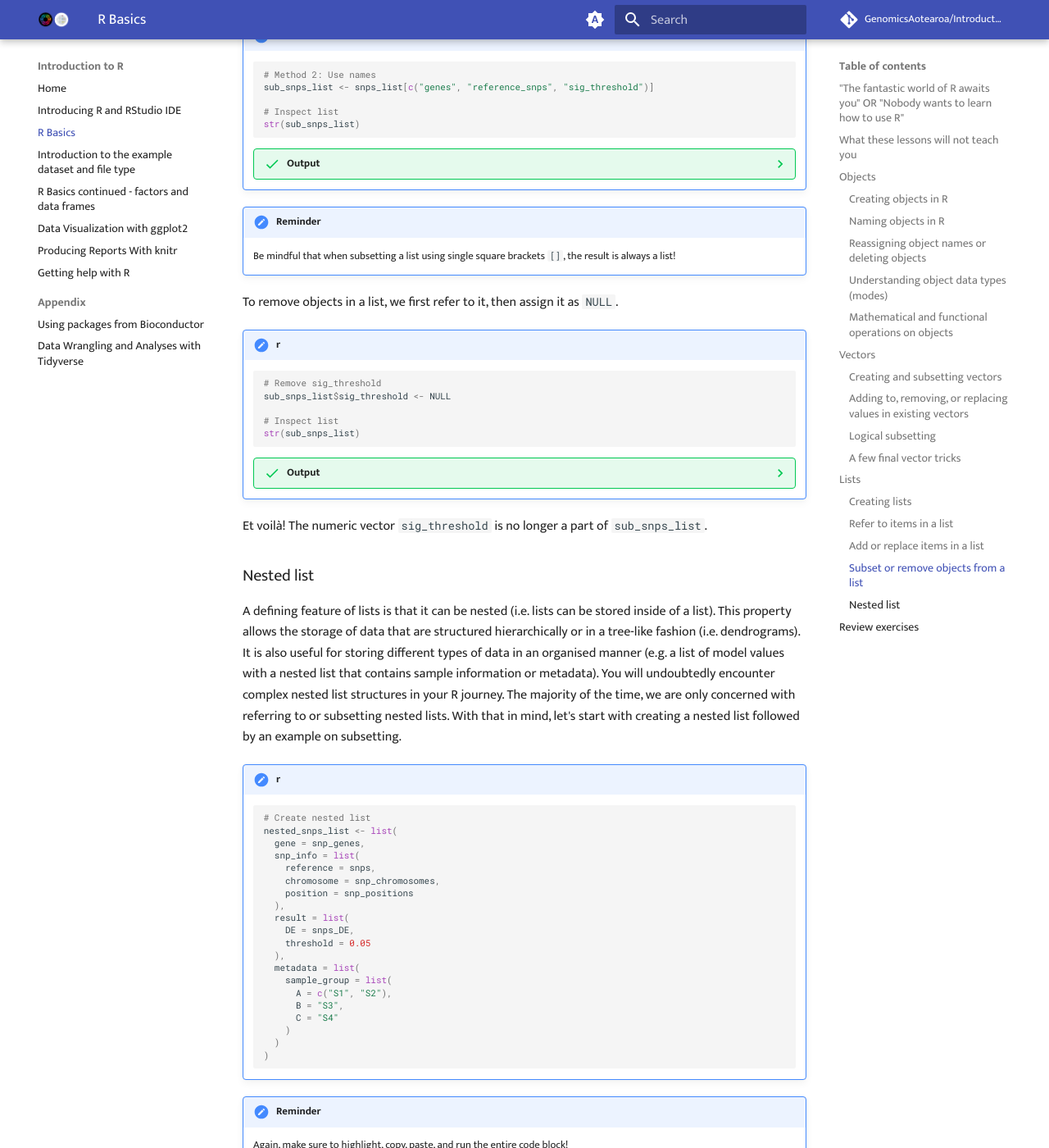
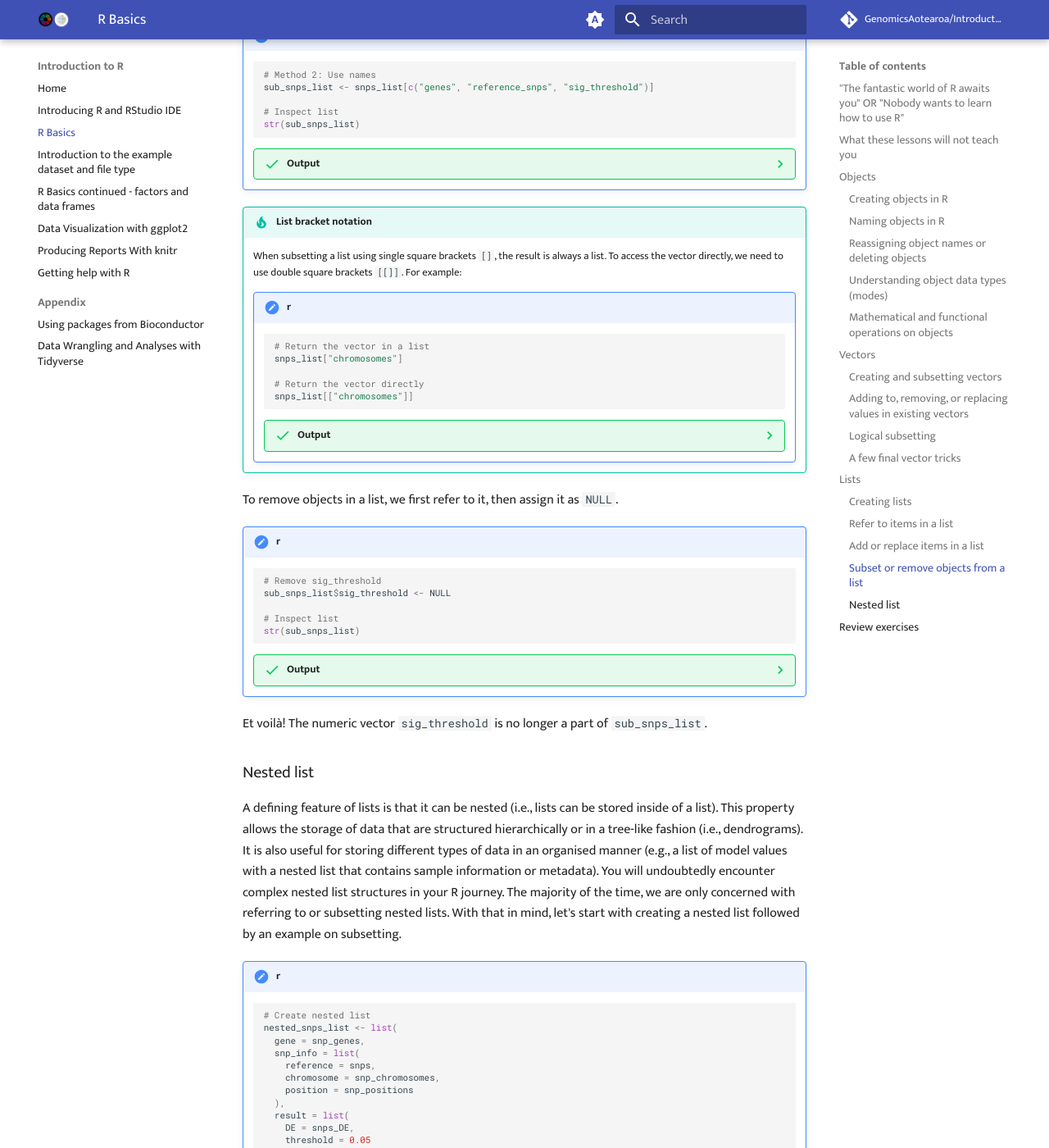
Before and after one commit to GenomicsAotearoa/Introduction-to-R, an MkDocs documentation site: the page built from docs/01-r-basics.md, in a window 1280 px wide and 1400 px high, scrolled down 18855 px. Shown: the whole window at 82% size. Built offline with MkDocs 1.6.1 and Material for MkDocs 9.7.7, drawn with Linux system fonts in a browser that asks for light colours; emoji names are drawn with the system emoji font; comment, search, counter and statistics services are not loaded; some of the changed text lies outside the part shown.

Commit message:
add list hint and format r-basics

````diff
--- a/docs/01-r-basics.md
+++ b/docs/01-r-basics.md
@@ -985,8 +985,6 @@ To replace items in a list, we refer to the item, then assign it something
 else. Let's say we want the `DE_genes` to be in numeric, instead of logical
 mode.
 
-<!-- 15:50 01/03/2024 JSB -->
-
 !!! r-project "r"
 
     ```r
@@ -1084,10 +1082,30 @@ index or name. The following code will subset the items `genes`,
          $ sig_threshold : num 0.05
         ```
 
-!!! bell "Reminder"
+!!! tip "List bracket notation"
 
-    Be mindful that when subsetting a list using single square brackets `[]`,
-    the result is always a list!
+    When subsetting a list using single square brackets `[]`, the result is
+    always a list. To access the vector directly, we need to use double square
+    brackets `[[]]`. For example:
+
+    !!! r-project "r"
+
+        ```r
+        # Return the vector in a list
+        snps_list["chromosomes"]
+
+        # Return the vector directly
+        snps_list[["chromosomes"]]
+        ```
+
+        ??? success "Output"
+
+            ```
+            $chromosomes
+            [1] "3"  "11" "X"  "6"
+
+            [1] "3"  "11" "X"  "6"
+            ```
 
 To remove objects in a list, we first refer to it, then assign it as `NULL`.
 
@@ -1115,7 +1133,7 @@ Et voilà! The numeric vector `sig_threshold` is no longer a part of
 
 ### Nested list
 
-A defining feature of lists is that it can be nested (i.e. lists can be stored inside of a list). This property allows the storage of data that are structured hierarchically or in a tree-like fashion (i.e. dendrograms). It is also useful for storing different types of data in an organised manner (e.g. a list of model values with a nested list that contains sample information or metadata). You will undoubtedly encounter complex nested list structures in your R journey. The majority of the time, we are only concerned with referring to or subsetting nested lists. With that in mind, let's start with creating a nested list followed by an example on subsetting.
+A defining feature of lists is that it can be nested (i.e., lists can be stored inside of a list). This property allows the storage of data that are structured hierarchically or in a tree-like fashion (i.e., dendrograms). It is also useful for storing different types of data in an organised manner (e.g., a list of model values with a nested list that contains sample information or metadata). You will undoubtedly encounter complex nested list structures in your R journey. The majority of the time, we are only concerned with referring to or subsetting nested lists. With that in mind, let's start with creating a nested list followed by an example on subsetting.
 
 !!! r-project "r"
 
@@ -1276,13 +1299,18 @@ object's name or index, and how it is structured (parent-child hierarchy).
     ??? success "Solution"
 
         ```r
+        # Answer (a)
         snp_genes <- snp_genes[-5]
+        # or use logical subsetting
+        snp_genes <- snp_genes[snp_genes != "CYP1A1"]
+
+        # Answer (c)
         snp_genes <- c(snp_genes, NA, NA)
         ```
 
 !!! question "Exercise 4"
 
-    Using indexing, create a new vector named combined that contains:
+    Using indexing, create a new vector named `combined` that contains:
 
     - The the 1st value in `snp_genes`
     - The 1st value in `snps`
@@ -1302,7 +1330,7 @@ object's name or index, and how it is structured (parent-child hierarchy).
 
 !!! question "Exercise 5"
 
-    What type of data is combined?
+    What type of data is `combined`?
 
     ??? success "Solution"
 
````
Also changed, not shown: other parts of docs/01-r-basics.md (+5 -0 lines).
